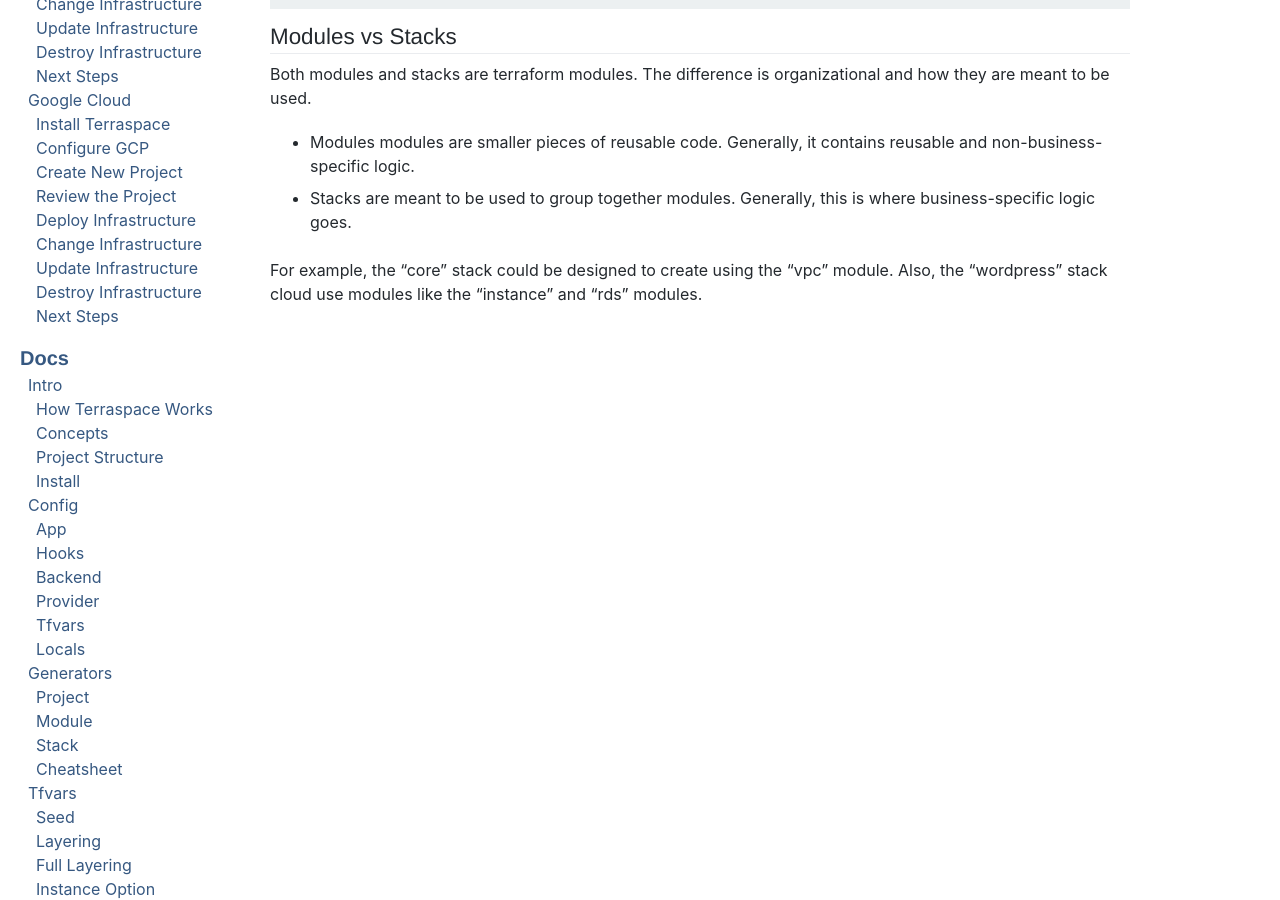
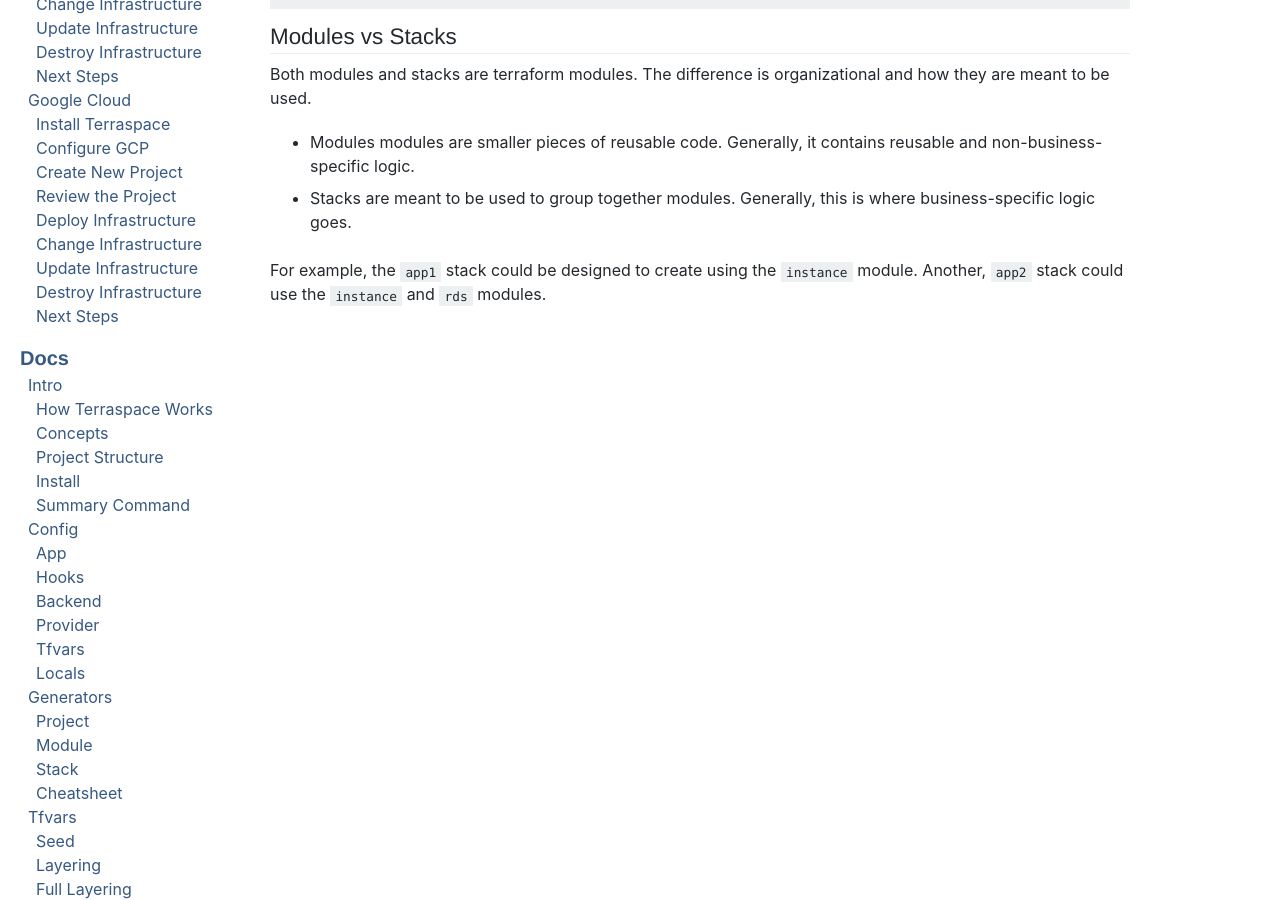
Before and after one commit to boltops-tools/terraspace-docs, a Jekyll site: the page built from _docs/intro/structure.md, in a window 1280 px wide and 900 px high, scrolled down 524 px. Built offline with Jekyll 4.4.1, drawn with Linux system fonts in a browser that asks for light colours; a script that is not in the unit is left out.

Commit message:
add summary command docs

```diff
--- a/_includes/intro/modules-vs-stacks.md
+++ b/_includes/intro/modules-vs-stacks.md
@@ -5,4 +5,4 @@
 * Modules modules are smaller pieces of reusable code. Generally, it contains reusable and non-business-specific logic.
 * Stacks are meant to be used to group together modules. Generally, this is where business-specific logic goes.
 
-For example, the "core" stack could be designed to create using the "vpc" module. Also, the "wordpress" stack cloud use modules like the "instance" and "rds" modules.
+For example, the `app1` stack could be designed to create using the `instance` module. Another, `app2` stack could use the `instance` and `rds` modules.
--- a/_includes/sidebar.html
+++ b/_includes/sidebar.html
@@ -50,6 +50,7 @@
           <li><a href="{% link _docs/intro/concepts.md %}">Concepts</a></li>
           <li><a href="{% link _docs/intro/structure.md %}">Project Structure</a></li>
           <li><a href="{% link _docs/intro/install.md %}">Install</a></li>
+          <li><a href="{% link _docs/intro/summary-command.md %}">Summary Command</a></li>
         </ul>
       </li>
       <li><a href="{% link _docs/config.md %}">Config</a>
```
Also changed, not shown: _docs/intro/summary-command.md (added, +22 -0 lines), _docs/state/approaches.md (+2 -0 lines).
